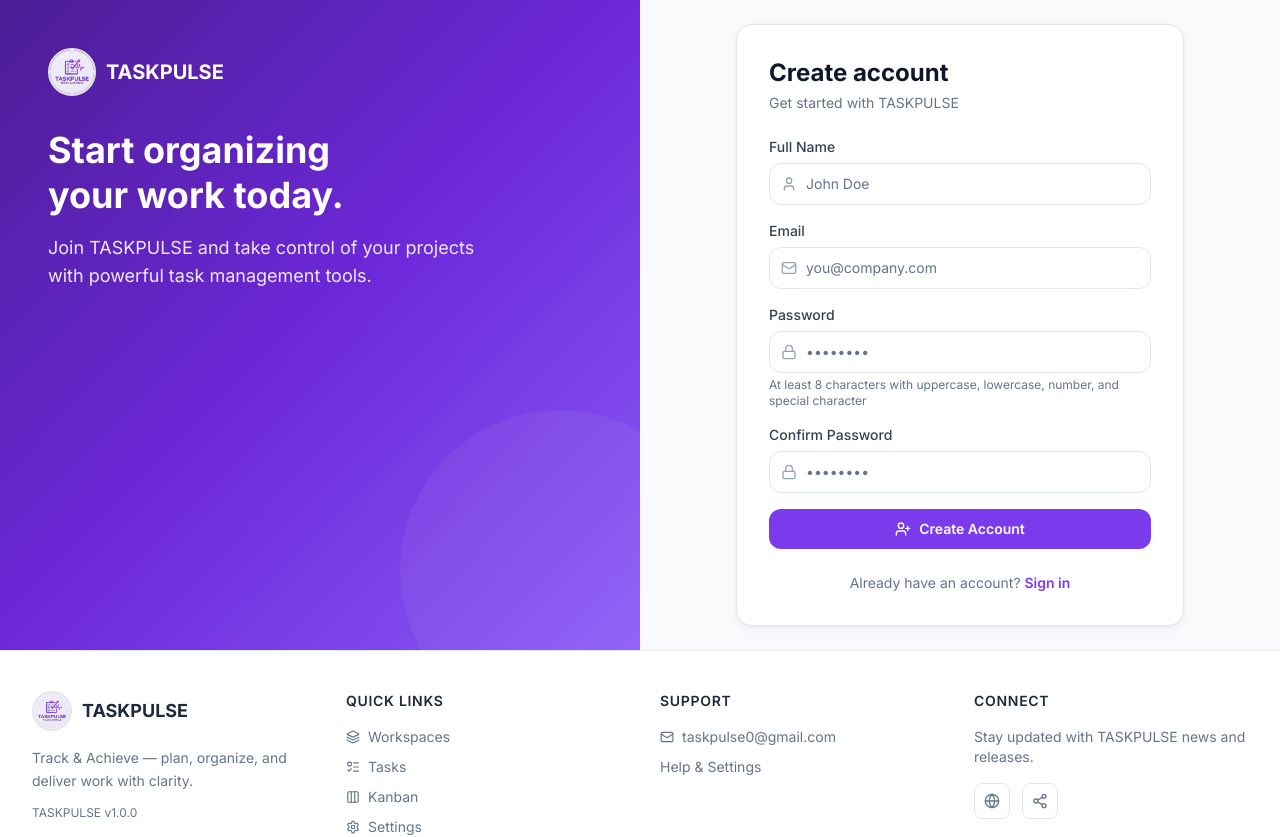
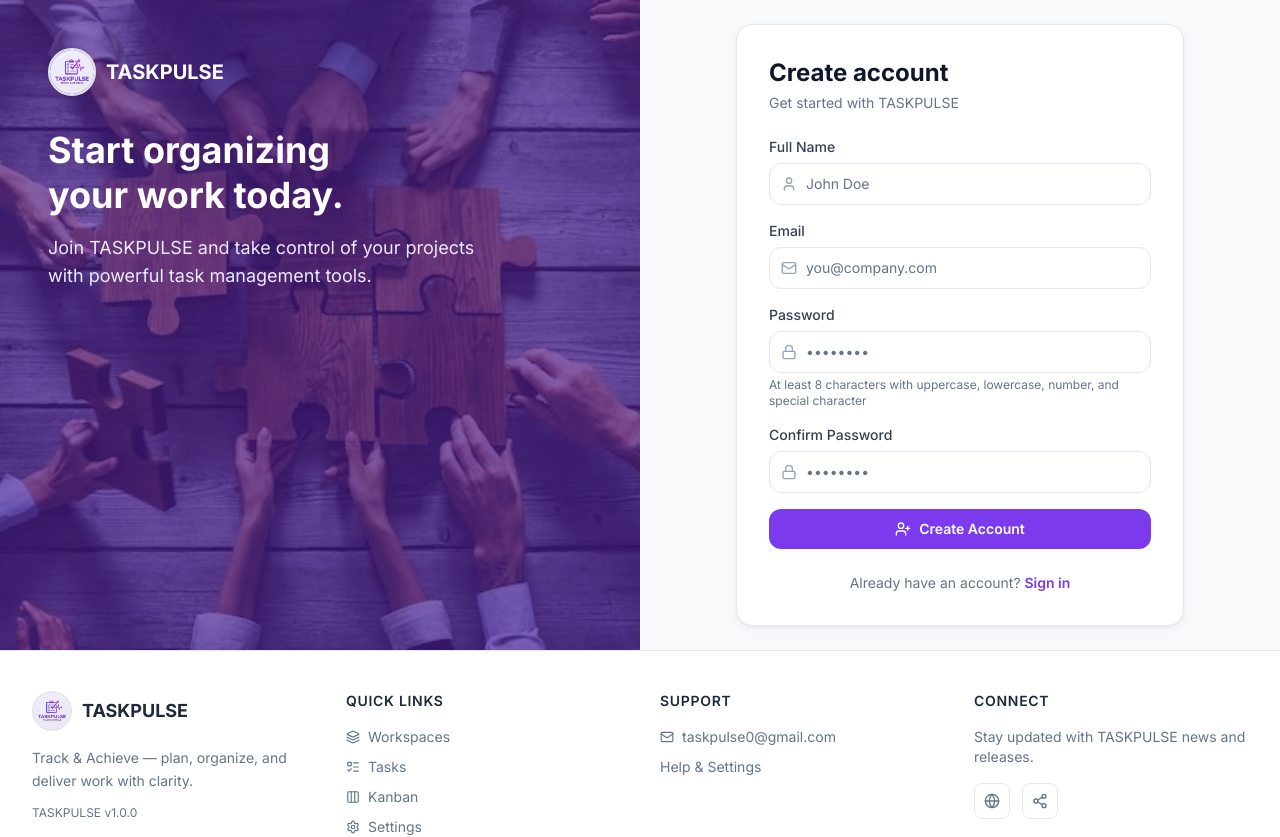
Before and after one commit to Arankan05/task-management-system, a React (Vite) app in the folder frontend/: page /register in a window 1280 px wide. Shown: the top 837 px of the page. Built offline with nearby package versions, Linux system fonts and the light colour scheme; no server answers.

Commit message:
style: Update Login and Register components with new background image and styling adjustments

```diff
--- a/frontend/src/pages/auth/Login.jsx
+++ b/frontend/src/pages/auth/Login.jsx
@@ -64,7 +64,11 @@ function Login() {
   return (
     <div className="min-h-screen flex flex-col">
       <div className="flex flex-1">
-      <div className="hidden lg:flex lg:w-1/2 bg-gradient-to-br from-brand-900 via-brand-700 to-brand-500 p-12 flex-col justify-between relative overflow-hidden">
+      <div
+        className="hidden lg:flex lg:w-1/2 p-12 flex-col justify-between relative overflow-hidden bg-cover bg-center"
+        style={{ backgroundImage: "url('/auth-hero.png')" }}
+      >
+        <div className="absolute inset-0 bg-brand-900/65" />
         <div className="relative z-10">
           <BrandLogo size="lg" lightText className="mb-8" />
           <h1 className="text-4xl font-bold text-white leading-tight mb-4">
@@ -74,8 +78,6 @@ function Login() {
             Sign in to {APP_NAME} and take control of your team&apos;s work.
           </p>
         </div>
-        <div className="absolute -bottom-20 -right-20 w-80 h-80 rounded-full bg-white/5" />
-        <div className="absolute top-20 -right-10 w-40 h-40 rounded-full bg-white/5" />
       </div>
 
       <div className="flex-1 flex items-center justify-center p-6 bg-surface-muted">
--- a/frontend/src/pages/auth/Register.jsx
+++ b/frontend/src/pages/auth/Register.jsx
@@ -65,7 +65,11 @@ function Register() {
   return (
     <div className="min-h-screen flex flex-col">
       <div className="flex flex-1">
-      <div className="hidden lg:flex lg:w-1/2 bg-gradient-to-br from-brand-900 via-brand-700 to-brand-500 p-12 flex-col justify-between relative overflow-hidden">
+      <div
+        className="hidden lg:flex lg:w-1/2 p-12 flex-col justify-between relative overflow-hidden bg-cover bg-center"
+        style={{ backgroundImage: "url('/auth-hero.png')" }}
+      >
+        <div className="absolute inset-0 bg-brand-900/65" />
         <div className="relative z-10">
           <BrandLogo size="lg" lightText className="mb-8" />
           <h1 className="text-4xl font-bold text-white leading-tight mb-4">
@@ -75,7 +79,6 @@ function Register() {
             Join {APP_NAME} and take control of your projects with powerful task management tools.
           </p>
         </div>
-        <div className="absolute -bottom-20 -right-20 w-80 h-80 rounded-full bg-white/5" />
       </div>
 
       <div className="flex-1 flex items-center justify-center p-6 bg-surface-muted">
```
Also changed, not shown: frontend/public/auth-hero.png (added).
